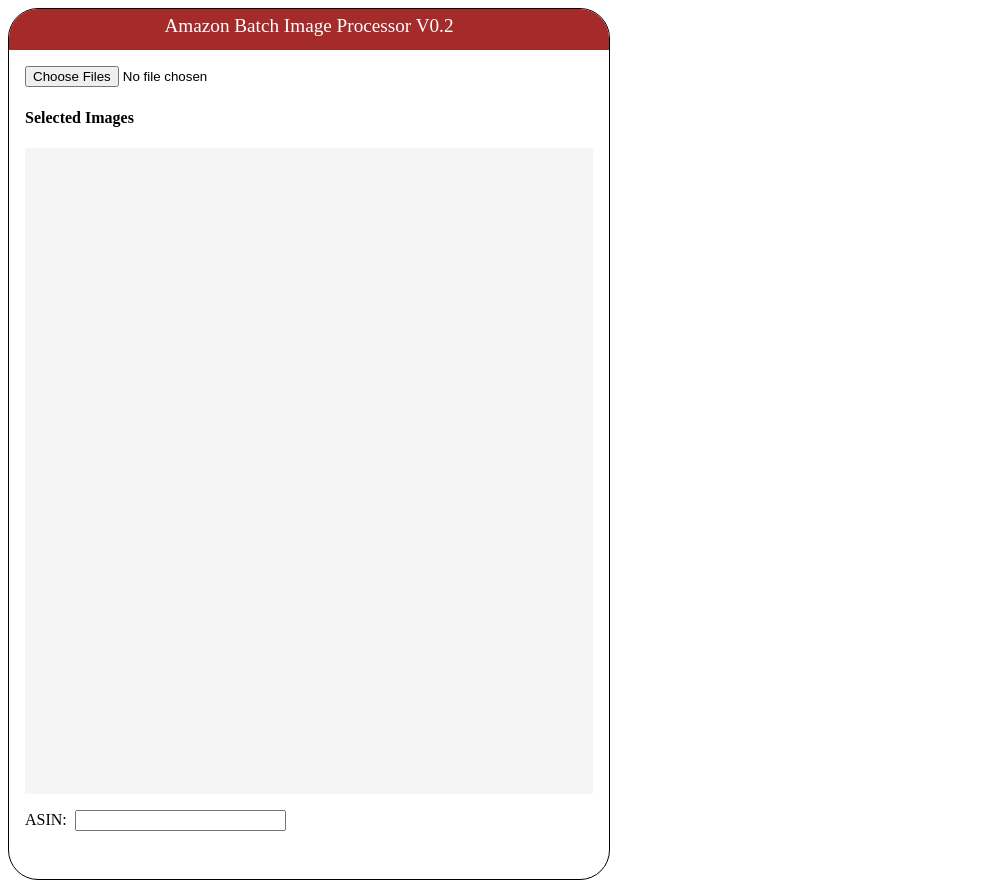
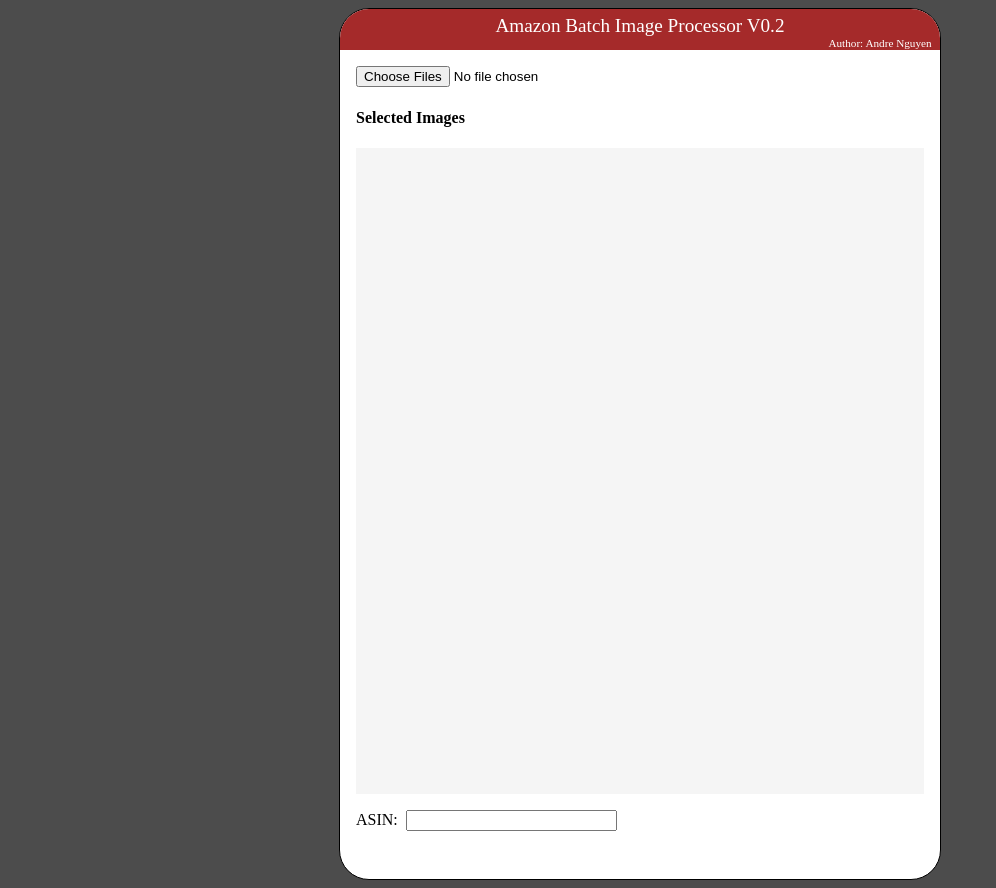
Before and after one commit to dtuyenng/amazon_image_processor3, a React (Vite) app: page / in a window 1280 px wide. Shown: the whole page, without its empty margins (0-996 px from the left). Built offline with nearby package versions, Linux system fonts and the light colour scheme.

Commit message:
Commit
commit

```diff
--- a/src/App.css
+++ b/src/App.css
@@ -1,9 +1,15 @@
+body {
+  background-color: rgb(76, 76, 76);
+}
+
 .app_wrapper {
   border: 1px solid black;
+  background-color: rgb(255, 255, 255);
   height: 870px;
   width: 600px;
   border-radius: 30px;
   overflow: hidden;
+  margin: 0 auto;
 }
 
 .header {
@@ -13,6 +19,10 @@
   color: white;
   font-size: 1.2rem;
   padding-top: 0.4rem;
+}
+.author {
+  font-size: 0.7rem;
+  margin-left: 480px;
 }
 
 .files {
--- a/src/App.tsx
+++ b/src/App.tsx
@@ -100,7 +100,10 @@
 
   return (
     <div className="app_wrapper">
-      <div className="header">Amazon Batch Image Processor V0.2</div>
+      <div className="header">
+        Amazon Batch Image Processor V0.2
+        <div className="author">Author: Andre Nguyen</div>
+      </div>
 
       <div className="mid_wrapper">
         <input
```
